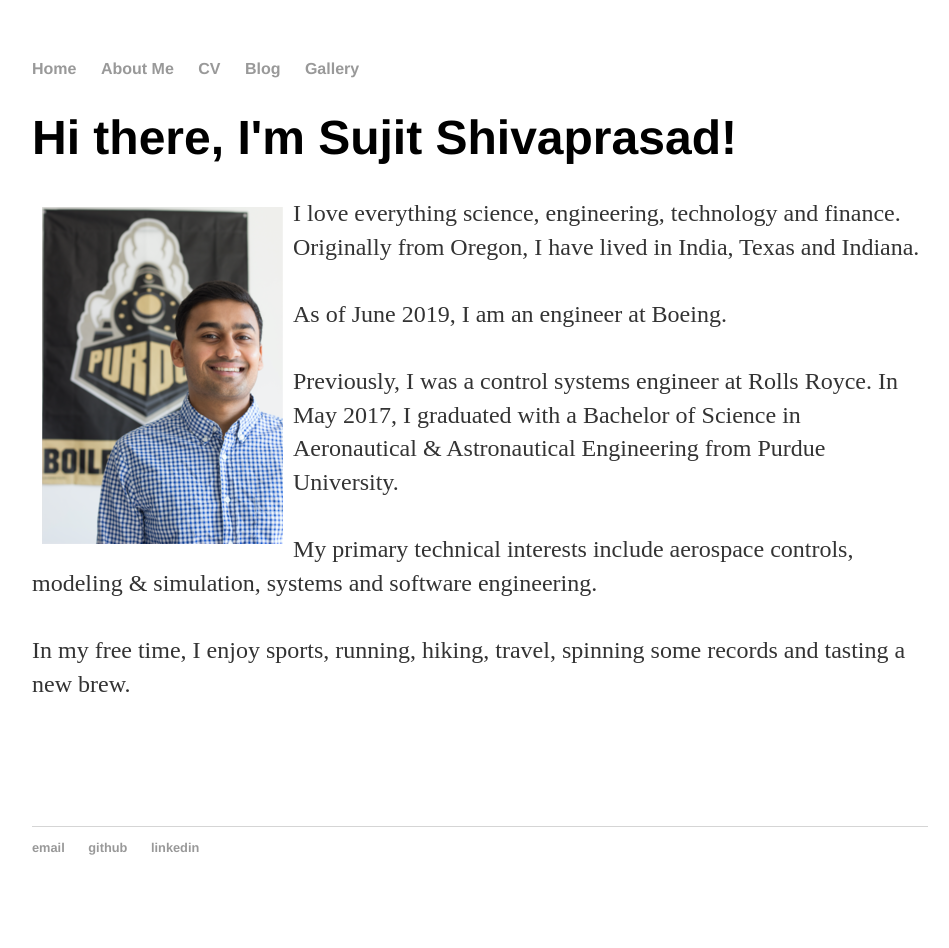
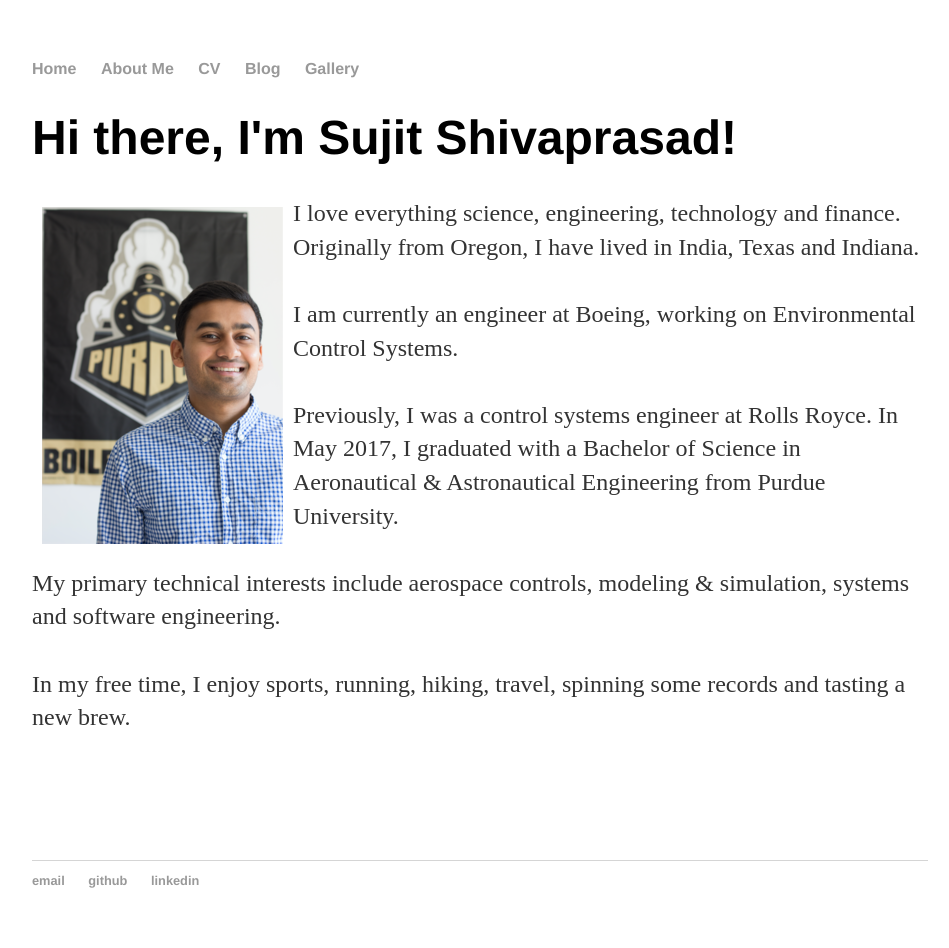
Before and after one commit to sujitshivaprasad/sujitshivaprasad.github.io, a Jekyll site: the page built from index.html, in a window 1280 px wide. Shown: the whole page, without its empty margins (160-1109 px from the left). Built offline with Jekyll 4.4.1, drawn with Linux system fonts in a browser that asks for light colours; before the commit the page ends 915 px from its top, so only the background shows below that.

Commit message:
update new job

```diff
--- a/index.html
+++ b/index.html
@@ -9,7 +9,7 @@ title: Sujit Shivaprasad, Aerospace Engineer
 	Originally from Oregon, I have lived in India, Texas and Indiana.
 	<br>
 	<br>
-	As of June 2019, I am an engineer at Boeing.
+	I am currently an engineer at Boeing, working on Environmental Control Systems.
 	<br>
 	<br>
 	Previously, I was a control systems engineer at Rolls Royce. In May 2017, I graduated with a Bachelor of Science in Aeronautical & Astronautical Engineering from Purdue University.
```
